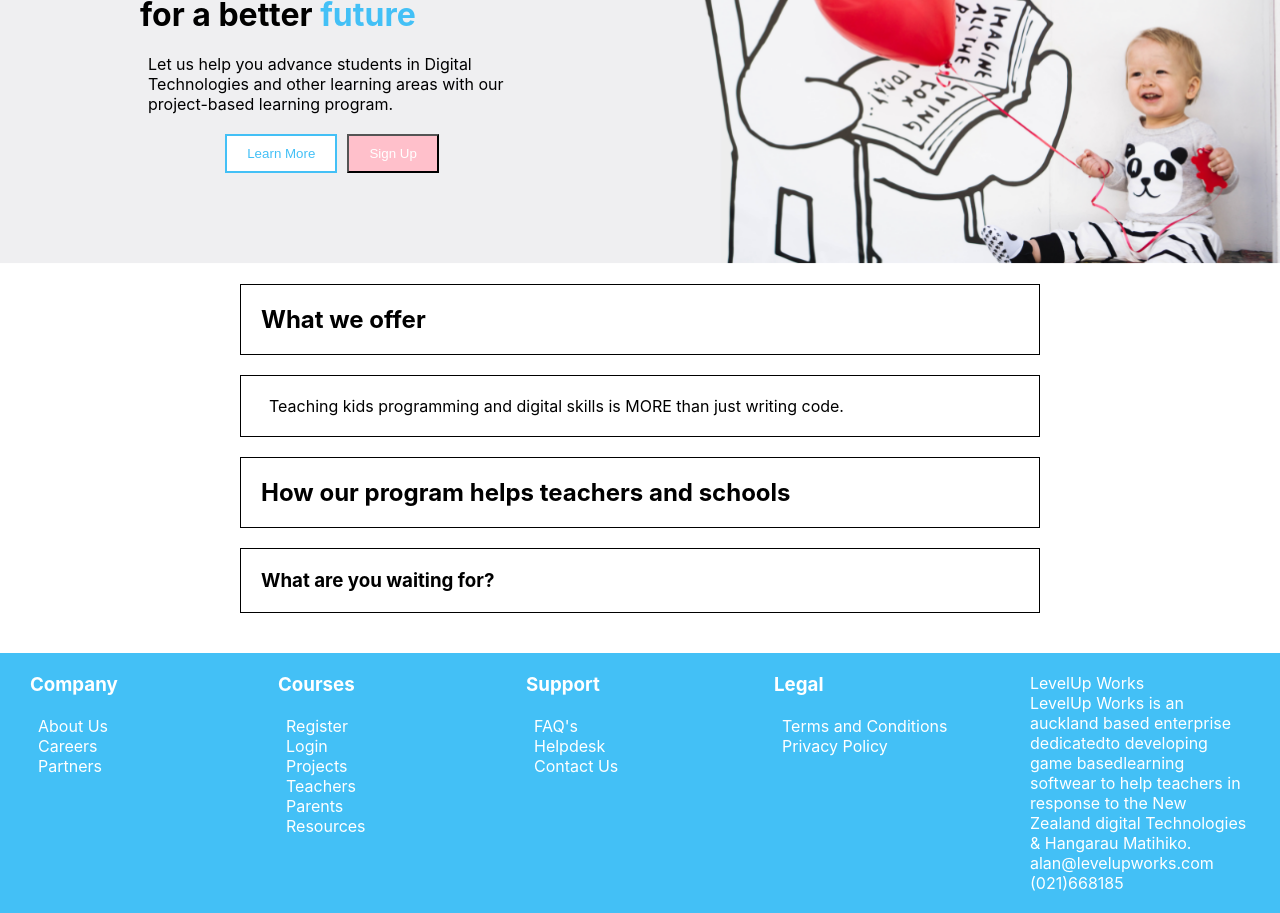
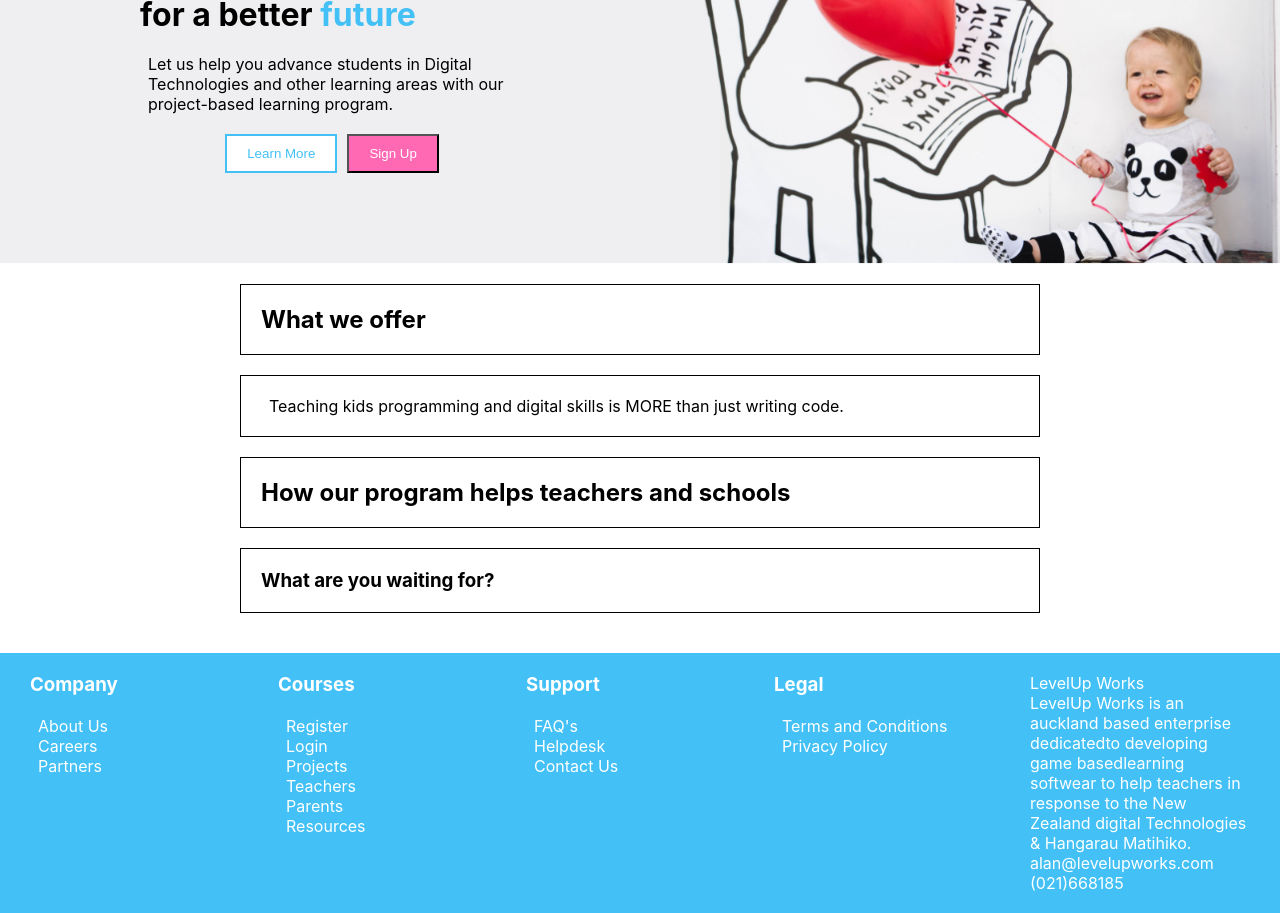
Before and after one commit to farhanmalek/EducationApp-FrontEnd, a React (Create React App) app: page /studentprofile in a window 1280 px wide. Shown: the part 1000-1913 px from the top of the page. Built offline with nearby package versions, Linux system fonts and the light colour scheme.

Commit message:
react carousel installed

```diff
--- a/package.json
+++ b/package.json
@@ -8,6 +8,7 @@
     "@testing-library/user-event": "^13.5.0",
     "react": "^18.2.0",
     "react-dom": "^18.2.0",
+    "react-responsive-carousel": "^3.2.23",
     "react-router-dom": "^6.16.0",
     "react-scripts": "5.0.1",
     "web-vitals": "^2.1.4"
--- a/src/components/HomePage/Home.css
+++ b/src/components/HomePage/Home.css
@@ -50,7 +50,7 @@
 
 /* Style for the "Sign Up" button */
 .sign-up-button {
-  background-color: pink;
+  background-color: hotpink;
   color: white;
   padding: 10px 20px;
   cursor: pointer; /* Change cursor on hover */
```
Also changed, not shown: 1 other file (tests, documents, lock files or other folders).
